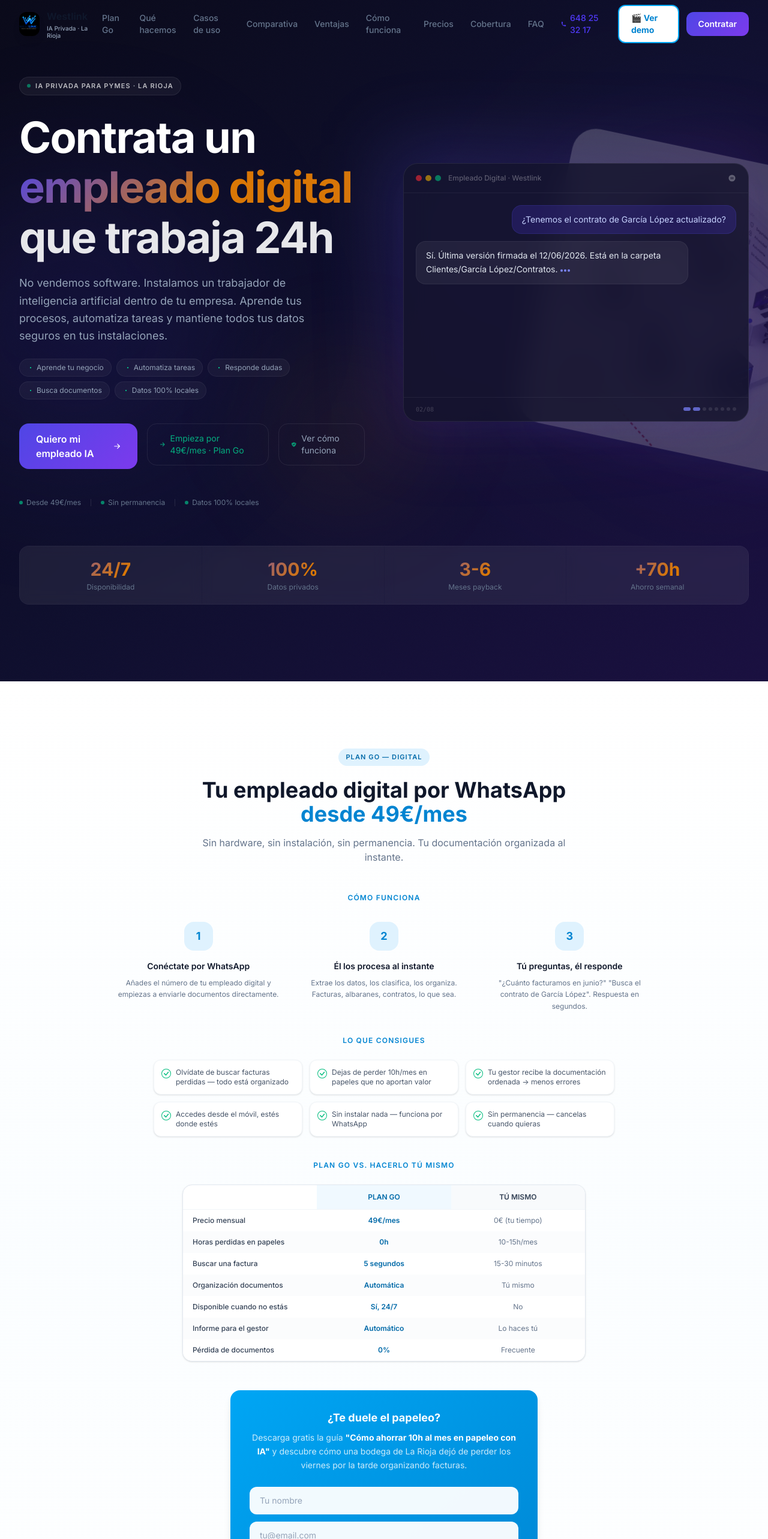
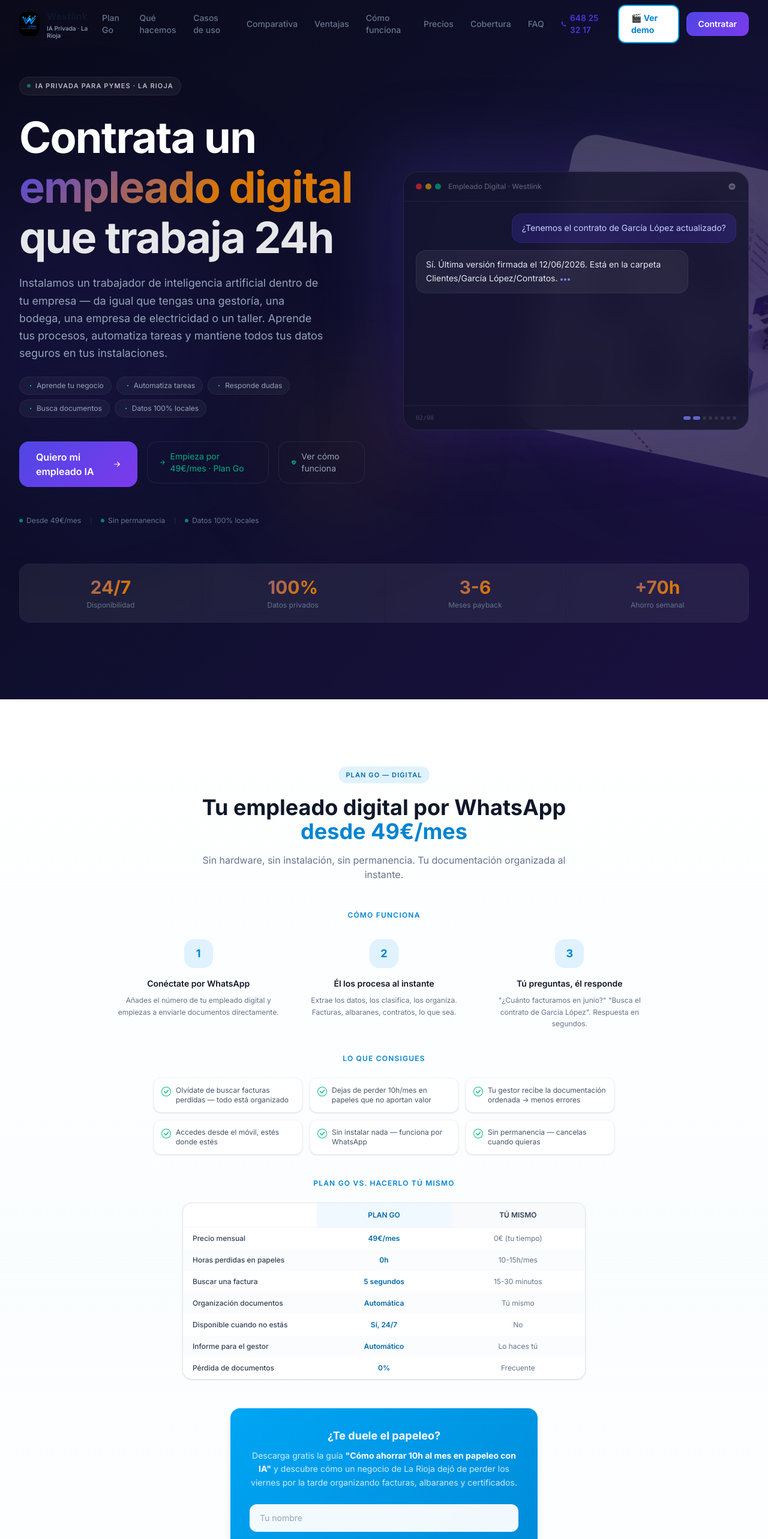
Before and after one commit to danibalda1/westlink-web, a React (Vite) app: page / in a window 1280 px wide. Shown: the top 2566 px of the page at 60% size. Built offline with nearby package versions, Linux system fonts and the light colour scheme.

Commit message:
Web más inclusiva: electricistas, fontaneros, talleres se sienten identificados

```diff
--- a/src/components/Faq.jsx
+++ b/src/components/Faq.jsx
@@ -27,7 +27,7 @@ const faqs = [
   },
   {
     q: '¿Vale para mi sector?',
-    a: 'Nos enfocamos en bodegas, gestorías, despachos de abogados, logística, agroalimentario, clínicas y consultorías. Pero si tu sector no está en la lista, háblanos. Seguro que encontramos cómo ayudarte.',
+    a: 'Nos enfocamos en bodegas, gestorías, electricistas, fontaneros, despachos de abogados, logística, agroalimentario, clínicas y consultorías. Si tu sector no está en la lista, háblanos. Seguro que encajas.',
   },
   {
     q: '¿Necesito conocimientos técnicos?',
--- a/src/components/Hero.jsx
+++ b/src/components/Hero.jsx
@@ -121,8 +121,9 @@ export default function Hero() {
               transition={{ duration: 0.6, delay: 0.2 }}
               className="text-base sm:text-lg text-gray-400 mt-6 leading-relaxed max-w-lg"
             >
-              No vendemos software. Instalamos un trabajador de inteligencia artificial
-              dentro de tu empresa. Aprende tus procesos, automatiza tareas y mantiene
+              Instalamos un trabajador de inteligencia artificial
+              dentro de tu empresa — da igual que tengas una gestoría, una bodega,
+              una empresa de electricidad o un taller. Aprende tus procesos, automatiza tareas y mantiene
               todos tus datos seguros en tus instalaciones.
             </motion.p>
 
--- a/src/components/PlanGo.jsx
+++ b/src/components/PlanGo.jsx
@@ -146,7 +146,7 @@ export default function PlanGo() {
             <h3 className="text-white font-bold text-lg mb-2">¿Te duele el papeleo?</h3>
             <p className="text-white/80 text-sm leading-relaxed mb-6">
               Descarga gratis la guía <strong className="text-white">"Cómo ahorrar 10h al mes en papeleo con IA"</strong>
-              {' '}y descubre cómo una bodega de La Rioja dejó de perder los viernes por la tarde organizando facturas.
+              {' '}y descubre cómo un negocio de La Rioja dejó de perder los viernes por la tarde organizando facturas, albaranes y certificados.
             </p>
 
             {enviado ? (
```
